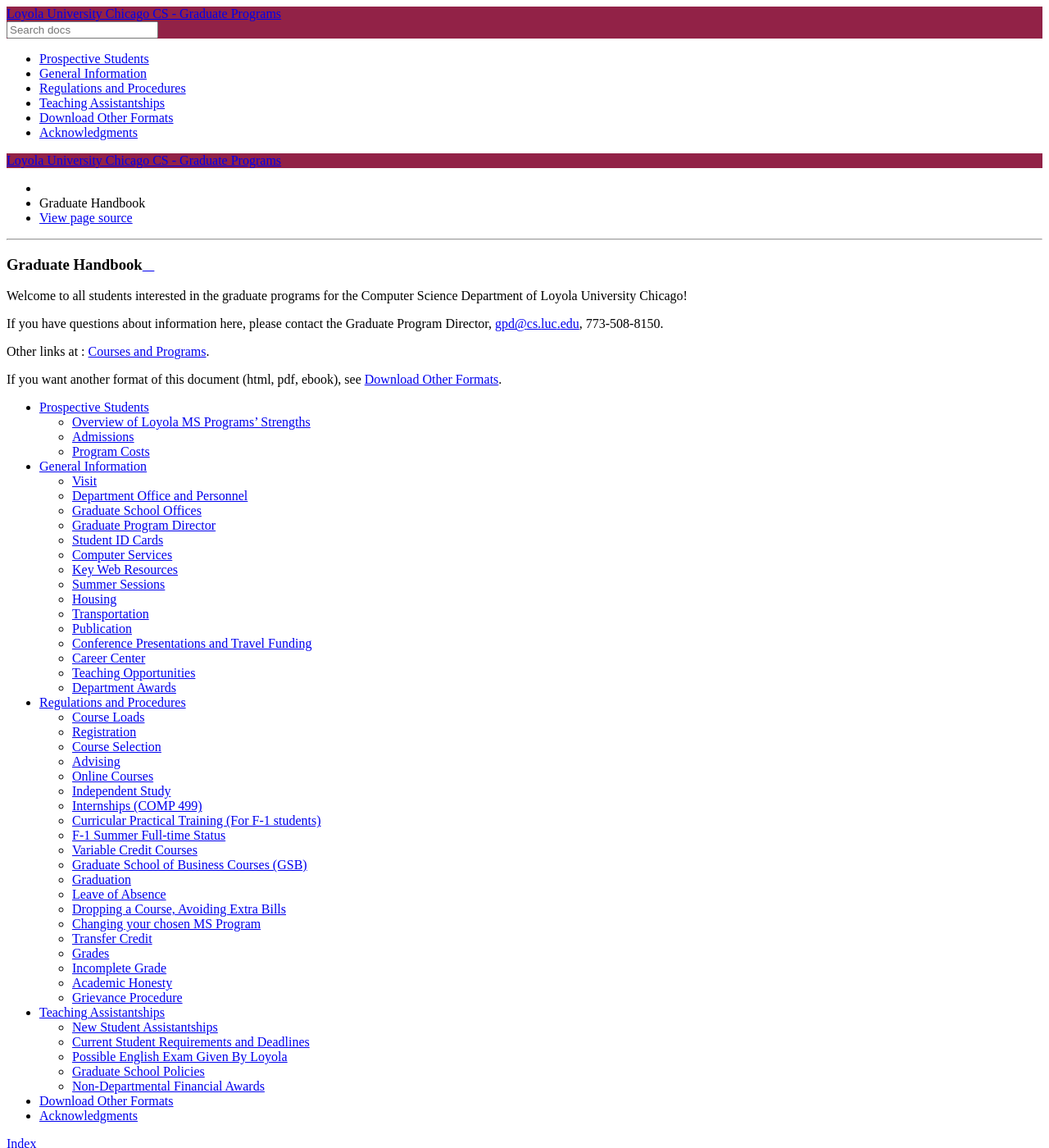
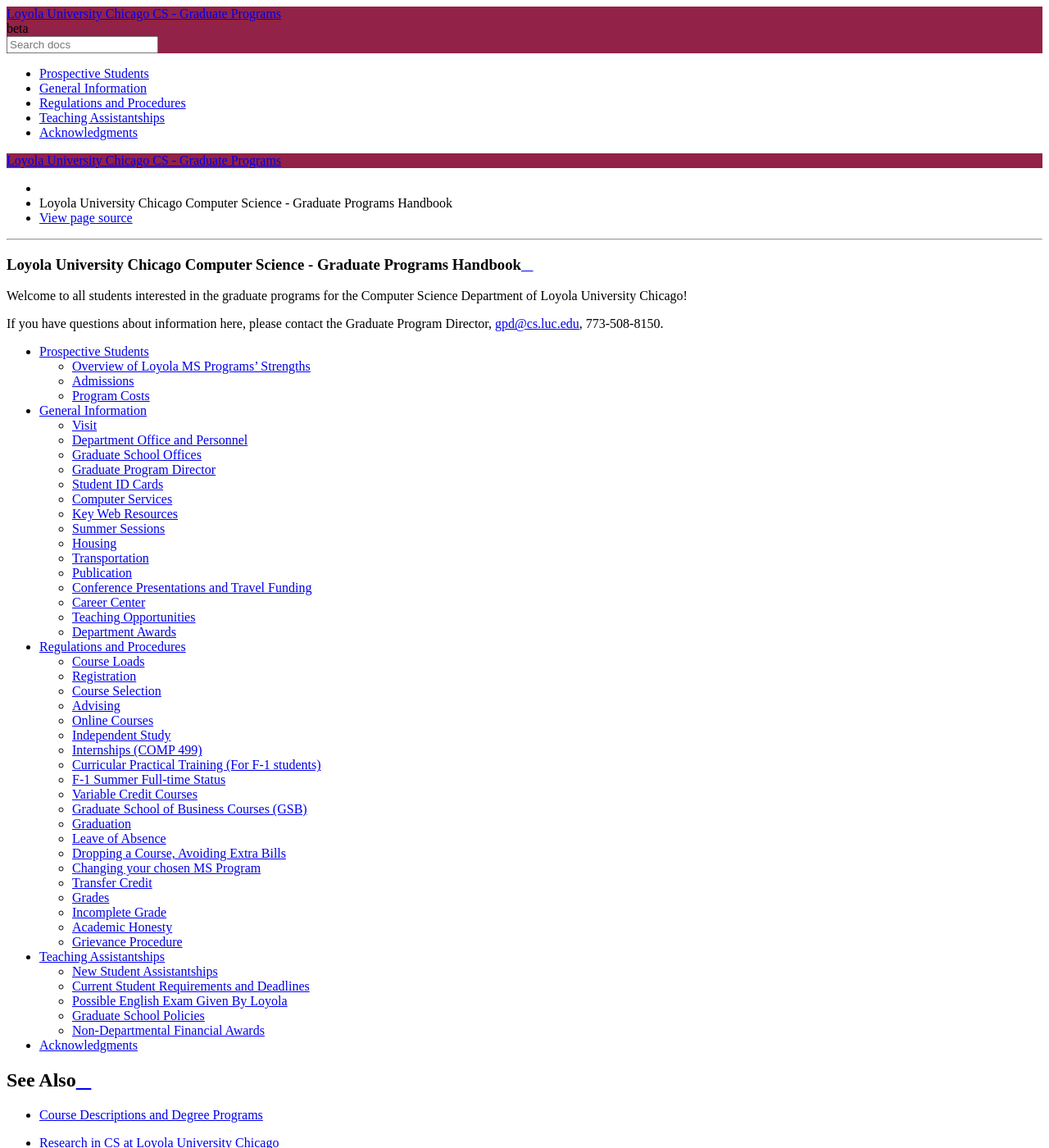
Before and after one commit to LoyolaChicagoCS/gradhandbook, a Sphinx documentation site: the page built from source/index.rst, in a window 1280 px wide and 1400 px high. Shown: the whole window at 82% size. Built offline with Sphinx 7.4.7 and the Read the Docs theme 2.0.0, drawn with Linux system fonts in a browser that asks for light colours.

Commit message:
various fixes for versioning

```diff
--- a/source/conf.py
+++ b/source/conf.py
@@ -12,8 +12,8 @@
 # add these directories to sys.path here. If the directory is relative to the
 # documentation root, use os.path.abspath to make it absolute, like shown here.
 #
-# import os
-# import sys
+import os
+import sys
 # sys.path.insert(0, os.path.abspath('.'))
 
 
@@ -24,10 +24,9 @@
 author = 'Department of Computer Science'
 
 # The short X.Y version
-version = ''
-# The full version, including alpha/beta/rc tags
-release = '1.0'
-
+version = os.environ.get("BOOK_VERSION", "beta")
+# The full version, including alpha/beta/rc tags.
+release = version
 
 # -- General configuration ---------------------------------------------------
 
--- a/source/index.rst
+++ b/source/index.rst
@@ -1,21 +1,13 @@
 .. Loyola University Chicago Computer Science - Graduate Student Handbook
 
-Graduate Handbook
-============================
+Loyola University Chicago Computer Science - Graduate Programs Handbook
+========================================================================
 
-Welcome to all students interested in the
-graduate programs for the Computer Science Department
-of Loyola University
-Chicago!
+Welcome to all students interested in the graduate programs for the Computer Science Department
+of Loyola University Chicago!
 
 If you have questions about information here, please contact the
 Graduate Program Director, gpd@cs.luc.edu, 773-508-8150.
-
-Other links at :
-`Courses and Programs <https://academics.cs.luc.edu/index.html>`_.
-
-If you want another format of this document (html, pdf, ebook),
-see :ref:`download_other_formats`.
 
 
 .. toctree::
@@ -25,7 +17,12 @@
    general
    regulations
    assistantships
-   downloading
    acknowledgments
 
+See Also
+------------
+* `Course Descriptions and Degree Programs <https://academics.cs.luc.edu/>`_
+* `Research in CS at Loyola University Chicago <https://research.cs.luc.edu/>`_
+* `Systems Handbook <https://systemshandbook.cs.luc.edu/>`_
+
 :ref:`genindex`
```
Also changed, not shown: source/downloading.rst (deleted, +0 -25 lines).
